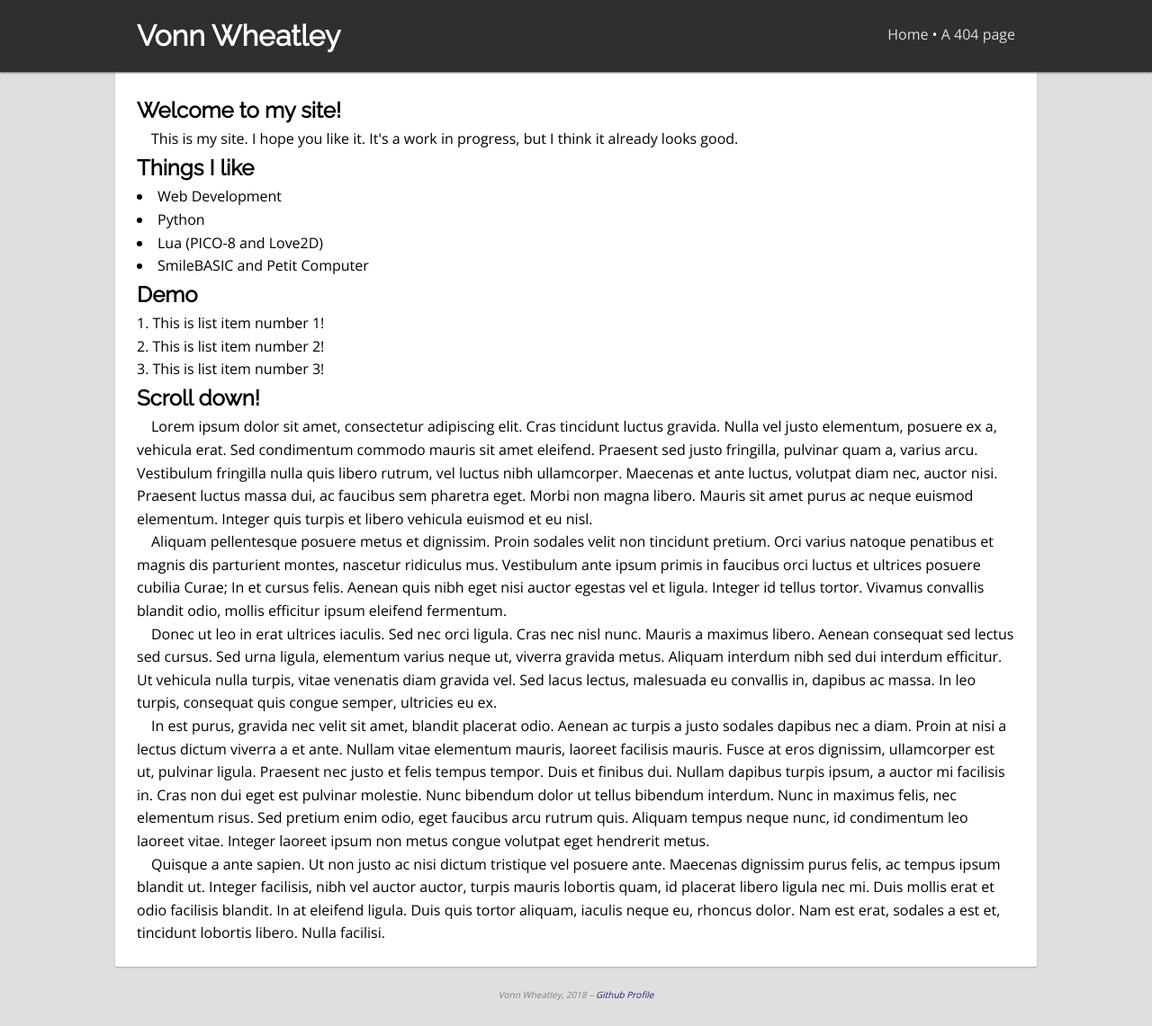
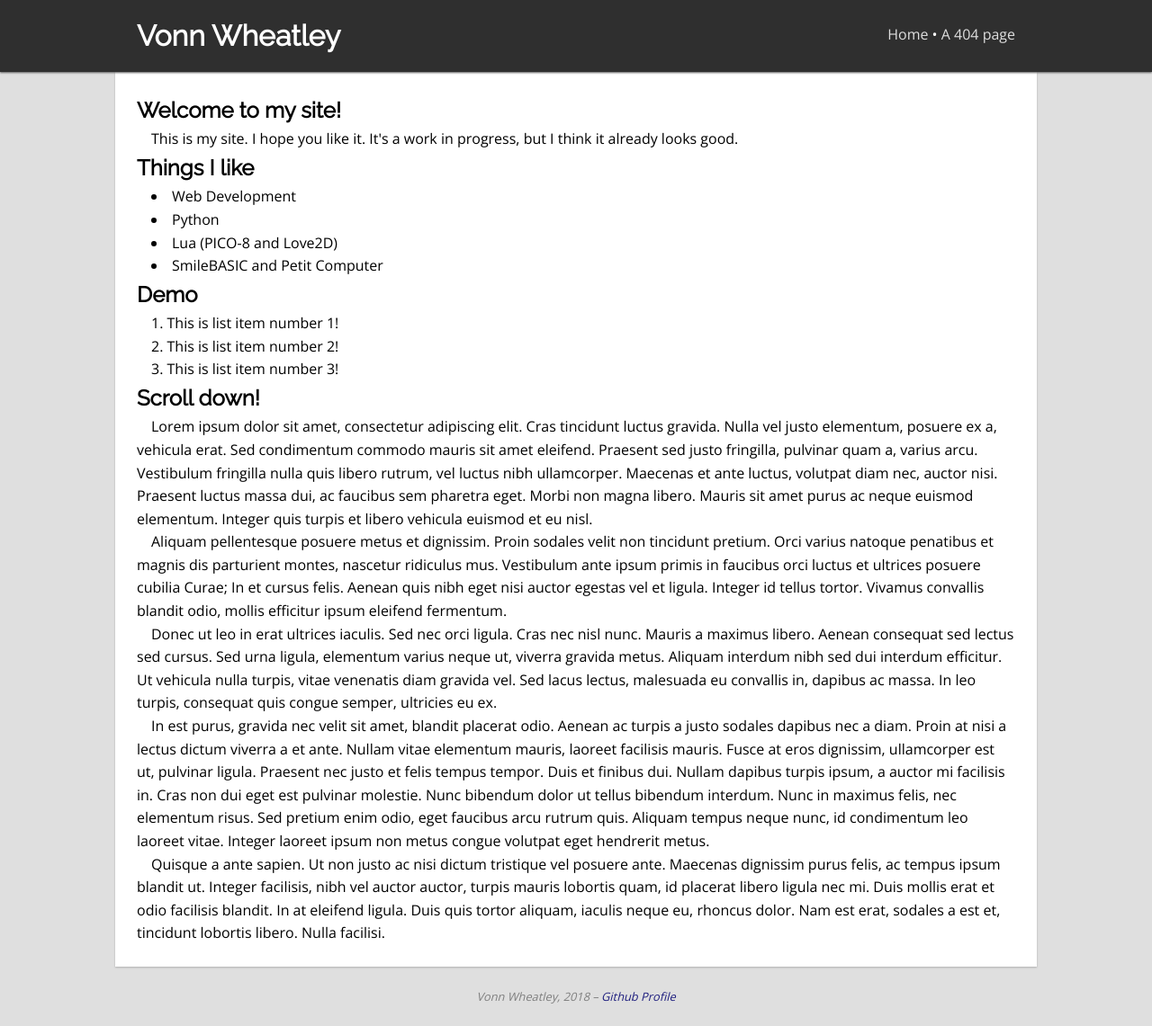
Before and after one commit to VonnW/vonnw.github.io, a Jekyll site: the page built from index.html, in a window 1280 px wide and 1141 px high. Shown: the whole window at 90% size. Built offline with Jekyll 4.4.1, drawn with Linux system fonts in a browser that asks for light colours.

Commit message:
more consistency

```diff
--- a/css/style.css
+++ b/css/style.css
@@ -34,7 +34,7 @@
 	content: "";
 
 	display: block;
-	height: 0px;
+	height: 0;
 
 	clear: both;
 }
@@ -61,7 +61,7 @@
 header nav {
 	float: right;
 
-	height: 2em;
+	height: 2rem;
 }
 
 article {
@@ -77,7 +77,7 @@
 
 	color: #7f7f7f;
 
-	font-size: 10px;
+	font-size: .8rem;
 	font-style: italic;
 	text-align: center;
 }
@@ -85,6 +85,8 @@
 /* Header navigation bar */
 header ul, header li {
 	display: inline;
+
+	padding-left: 0;
 
 	vertical-align: middle;
 
@@ -134,5 +136,7 @@
 }
 
 ul, ol, li {
+	padding-left: .5em;
+
 	list-style-position: inside;
 }
```
